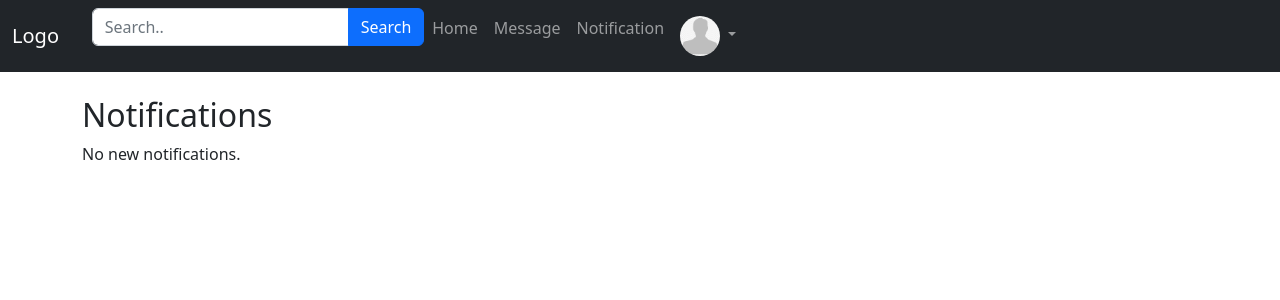
After one commit to JamilRayhan/Social-Media-Project, a Django app: page /post/notifications/ in a window 1280 px wide. The commit adds this page. Shown: the top 300 px of the page. Run offline with Django 4.2, Linux system fonts and the light colour scheme; a user stored in the database is signed in; data comes from the database, SQL or seed files in the repository; data that the repository does not hold is empty; some libraries are stand-ins or nearby versions.

Commit message:
Notification

```diff
--- a/App_Post/urls.py
+++ b/App_Post/urls.py
@@ -7,5 +7,6 @@ urlpatterns = [
     path('', views.home, name='home'),
     path('liked/<pk>', views.liked, name='liked'),
     path('unlike/<pk>', views.unlike, name='unlike'),
-    path('add_comment/<post_id>', views.add_comment, name='add_comment'),  # Add this line
+    path('add_comment/<post_id>', views.add_comment, name='add_comment'),
+    path('notifications/', views.notifications, name='notifications'),
 ]
--- a/App_Post/views.py
+++ b/App_Post/views.py
@@ -2,7 +2,7 @@ from django.shortcuts import HttpResponse,HttpResponseRedirect, redirect,render
 from django.urls import reverse
 from django.contrib.auth.decorators import login_required
 from App_Login.models import UserProfile,Follow
-from App_Post.models import Posts,Like,Comment
+from App_Post.models import Notification, Posts,Like,Comment
 from django.contrib.auth.models import User
 # Create your views here.
 @login_required
@@ -17,12 +17,16 @@ def home(request):
     return render(request,'App_Post/home.html',context={'title':'News Feed','search':search,'result':result,'posts':posts,'liked_post_list':liked_post_list})
 
 @login_required
-def liked(request,pk):
+def liked(request, pk):
     post = Posts.objects.get(pk=pk)
-    already_liked=Like.objects.filter(post=post,user=request.user)
+    already_liked = Like.objects.filter(post=post, user=request.user)
     if not already_liked:
-        liked_post= Like(post=post,user=request.user)
+        liked_post = Like(post=post, user=request.user)
         liked_post.save()
+
+        # Create a new notification for the post owner
+        notification = Notification(user=post.author, post=post, liked_by=request.user)
+        notification.save()
     return HttpResponseRedirect(reverse('home'))
 
 @login_required
@@ -39,8 +43,20 @@ def add_comment(request, post_id):
         author = request.user
         content = request.POST['content']
 
-        comment = Comment(post=post, author=author, content=content)
+        comment = Comment(user=request.user, post=post, content=content)
         comment.save()
+
+        # Create a new notification for the post owner
+        notification = Notification(user=post.author, post=post, commented_by=request.user)
+        notification.save()
+
         return redirect('App_Post:home')
 
     return render(request, 'App_Post/home.html')
+
+
+@login_required
+def notifications(request):
+    user = request.user
+    notifications = Notification.objects.filter(user=user, is_read=False)
+    return render(request, 'App_Post/notifications.html', {'notifications': notifications})
--- /dev/null
+++ b/templates/App_Post/notifications.html
@@ -0,0 +1,29 @@
+{% extends 'navbar.html' %}
+{% load crispy_forms_tags %}
+{% block title_block %}Notifications{% endblock %}
+
+{% block css_block %}
+
+{% endblock %}
+
+{% block body_block %}
+  <h2>Notifications</h2>
+
+  {% if notifications %}
+    <ul>
+      {% for notification in notifications %}
+        <li>
+          {% if notification.liked_by %}
+            User {{ notification.liked_by.username }} liked your post.
+          {% endif %}
+
+          {% if notification.commented_by %}
+            User {{ notification.commented_by.username }} commented on your post.
+          {% endif %}
+        </li>
+      {% endfor %}
+    </ul>
+  {% else %}
+    <p>No new notifications.</p>
+  {% endif %}
+{% endblock %}
--- a/templates/navbar.html
+++ b/templates/navbar.html
@@ -38,7 +38,7 @@
           <a class="nav-link" href="{% url 'App_Message:inbox' %}">Message</a>
         </li>
         <li class="nav-item">
-          <a class="nav-link" href="#">Notification</a>
+          <a class="nav-link" href="{% url 'App_Post:notifications' %}">Notification</a>
         </li>
         <li class="nav-item dropdown">
           {% if user.user_profile.profile_pic %}
```
Also changed, not shown: App_Post/models.py (+14 -0 lines), App_Post/migrations/0003_alter_comment_options_and_more.py (added), db.sqlite3.
